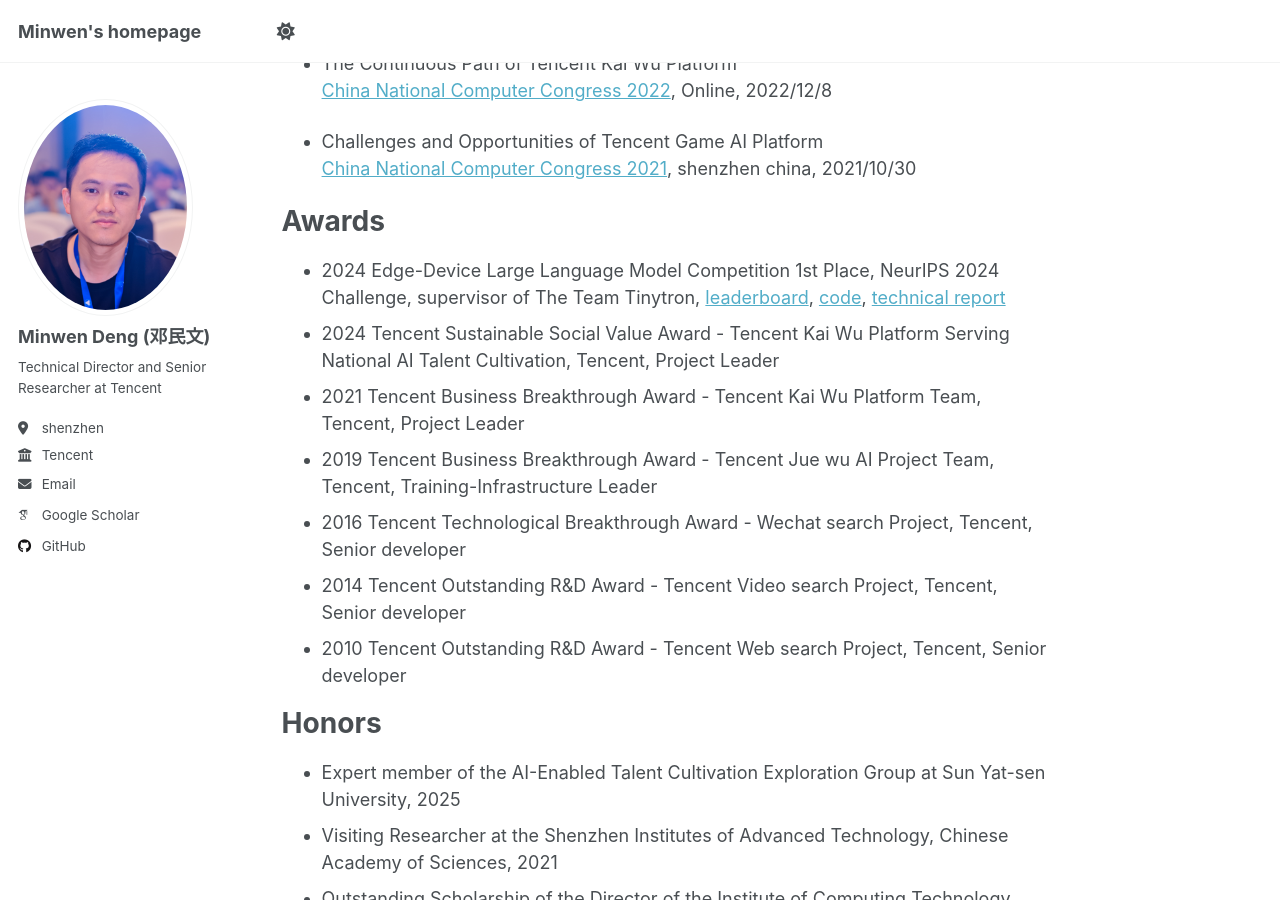
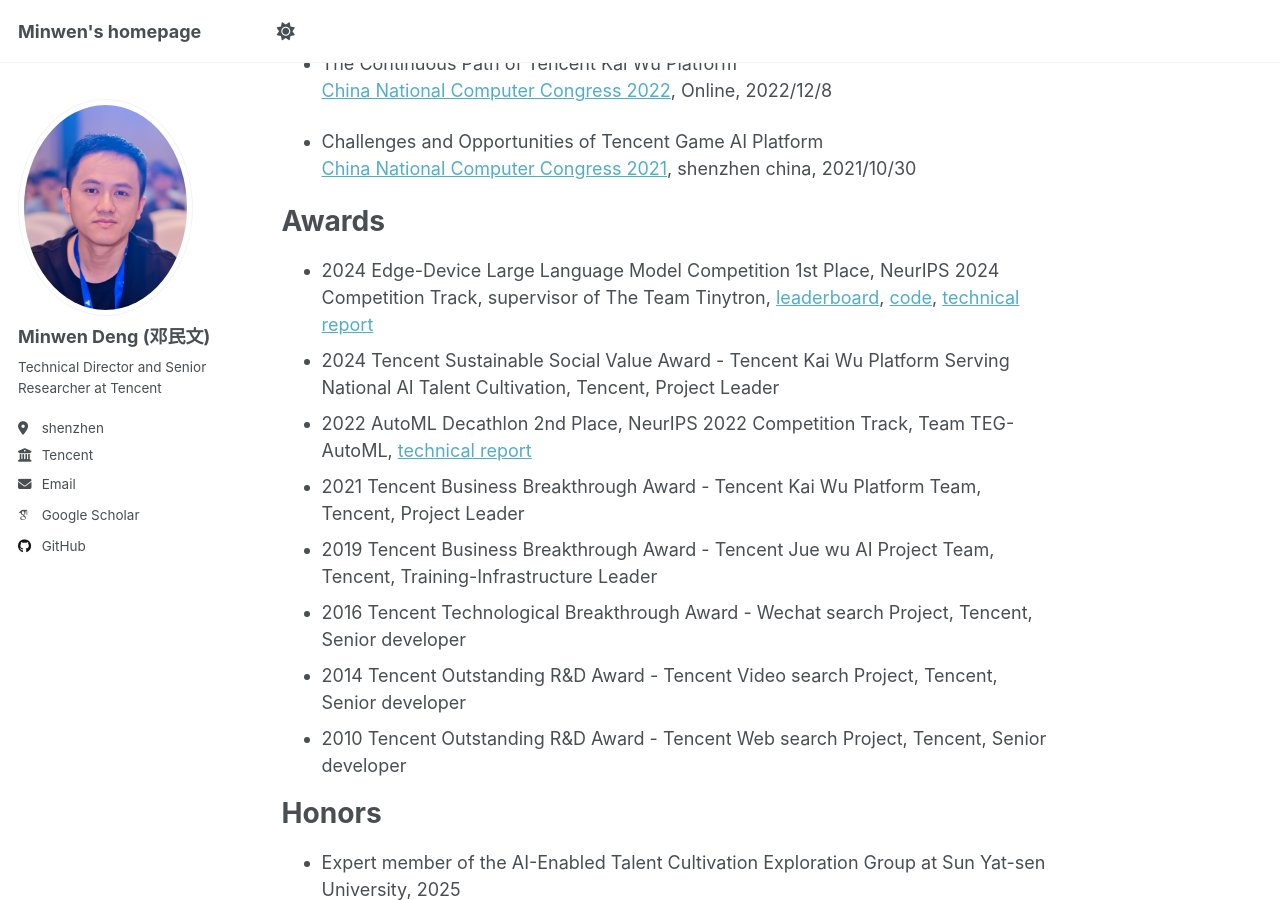
Before and after one commit to dengminwen/dengminwen.github.io, a Jekyll site: the page built from _pages/about.md, in a window 1280 px wide and 900 px high, scrolled down 979 px. Built offline with Jekyll 4.4.1, drawn with Linux system fonts in a browser that asks for light colours; some web fonts are replaced; a script that is not in the unit is left out.

Commit message:
Update about.md

```diff
--- a/_pages/about.md
+++ b/_pages/about.md
@@ -38,8 +38,9 @@ Talks
 
 Awards
 ======
-- 2024 Edge-Device Large Language Model Competition 1st Place, NeurIPS 2024 Challenge, supervisor of The Team Tinytron, [leaderboard](https://edge-llms-challenge.github.io/edge-llm-challenge.github.io/leaderboard), [code](https://github.com/Tinytron/edge-llms-challenge-final-submission), [technical report](https://boom-modem-1cc.notion.site/Tinytron-Technical-Report-15d780ce977a8090a988fd8fd796b3c3)
+- 2024 Edge-Device Large Language Model Competition 1st Place, NeurIPS 2024 Competition Track, supervisor of The Team Tinytron, [leaderboard](https://edge-llms-challenge.github.io/edge-llm-challenge.github.io/leaderboard), [code](https://github.com/Tinytron/edge-llms-challenge-final-submission), [technical report](https://boom-modem-1cc.notion.site/Tinytron-Technical-Report-15d780ce977a8090a988fd8fd796b3c3)
 - 2024 Tencent Sustainable Social Value Award - Tencent Kai Wu Platform Serving National AI Talent Cultivation, Tencent, Project Leader
+- 2022 AutoML Decathlon 2nd Place, NeurIPS 2022 Competition Track, Team TEG-AutoML, [technical report](https://proceedings.mlr.press/v220/roberts23a/roberts23a.pdf)
 - 2021 Tencent Business Breakthrough Award - Tencent Kai Wu Platform Team, Tencent, Project Leader
 - 2019 Tencent Business Breakthrough Award - Tencent Jue wu AI Project Team, Tencent, Training-Infrastructure Leader
 - 2016 Tencent Technological Breakthrough Award - Wechat search Project, Tencent, Senior developer
```
